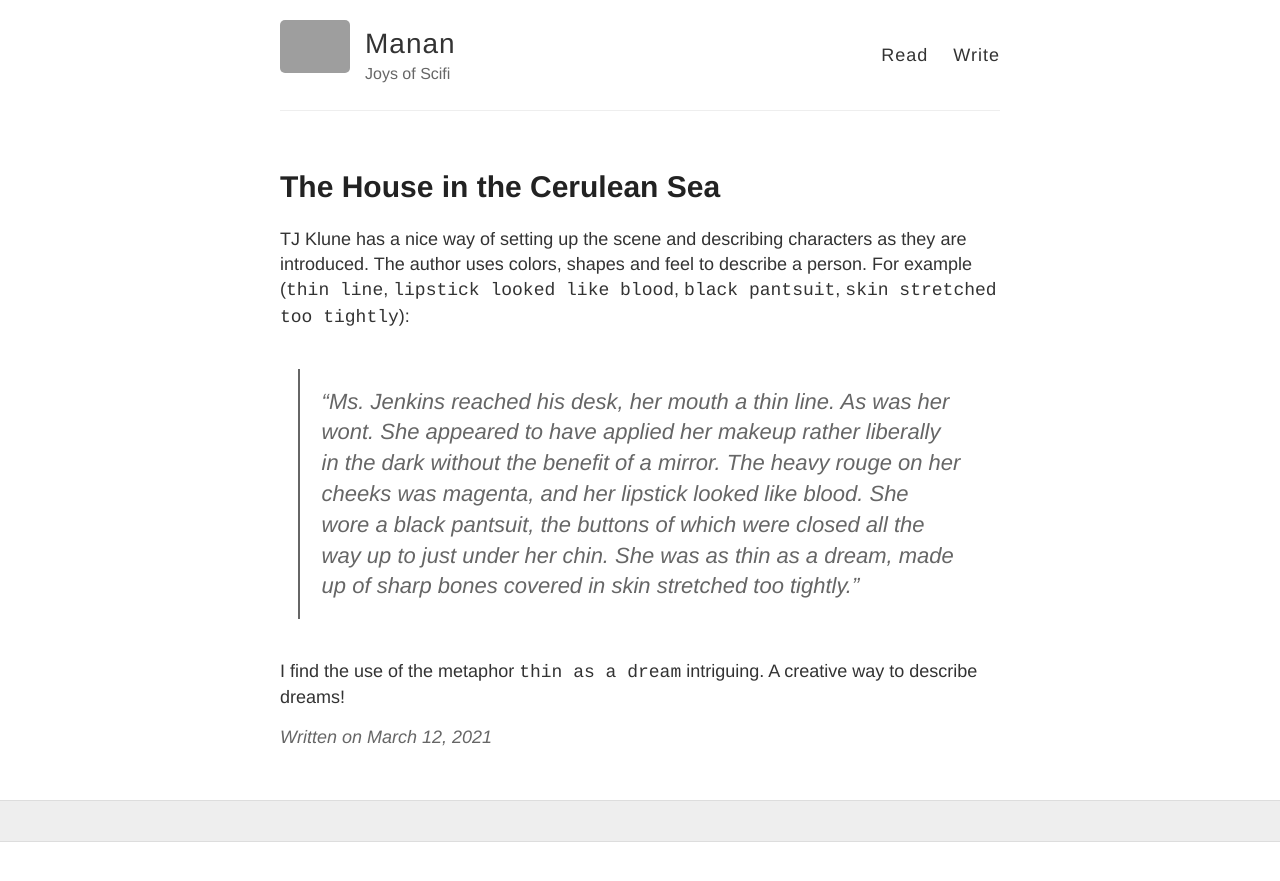
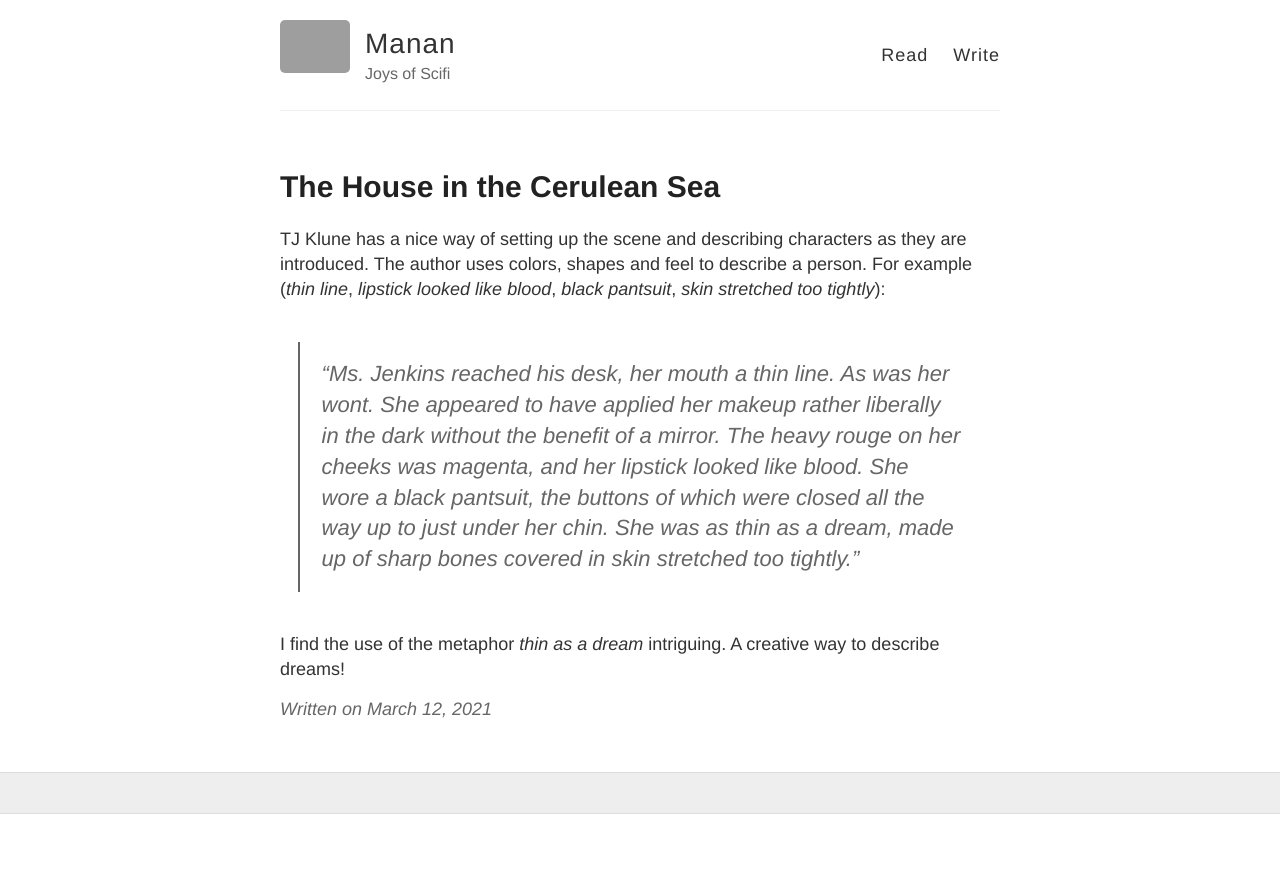
Before and after one commit to MLbyML/Addons, a Jekyll site: the page built from _posts/2021-03-12-The-House-in-the-Cerulean-Sea.md, in a window 1280 px wide. Shown: the top 881 px of the page. Built offline with Jekyll 4.4.1, drawn with Linux system fonts in a browser that asks for light colours; a script that is not in the unit is left out; comment, search, counter and statistics services are not loaded; grey boxes are pictures that could not be loaded.

Commit message:
update post

```diff
--- a/_posts/2021-03-12-The-House-in-the-Cerulean-Sea.md
+++ b/_posts/2021-03-12-The-House-in-the-Cerulean-Sea.md
@@ -7,8 +7,8 @@ mathjax: true
 comments: true
 ---
 
-TJ Klune has a nice way of setting up the scene and describing characters as they are introduced. The author uses colors, shapes and feel to describe a person. For example (`thin line`, `lipstick looked like blood`, `black pantsuit`, `skin stretched too tightly`):
+TJ Klune has a nice way of setting up the scene and describing characters as they are introduced. The author uses colors, shapes and feel to describe a person. For example (*thin line*, *lipstick looked like blood*, *black pantsuit*, *skin stretched too tightly*):
 
 >"Ms. Jenkins reached his desk, her mouth a thin line. As was her wont. She appeared to have applied her makeup rather liberally in the dark without the benefit of a mirror. The heavy rouge on her cheeks was magenta, and her lipstick looked like blood. She wore a black pantsuit, the buttons of which were closed all the way up to just under her chin. She was as thin as a dream, made up of sharp bones covered in skin stretched too tightly."
 
-I find the use of the metaphor `thin as a dream` intriguing. A creative way to describe dreams!
+I find the use of the metaphor *thin as a dream* intriguing. A creative way to describe dreams!
```
